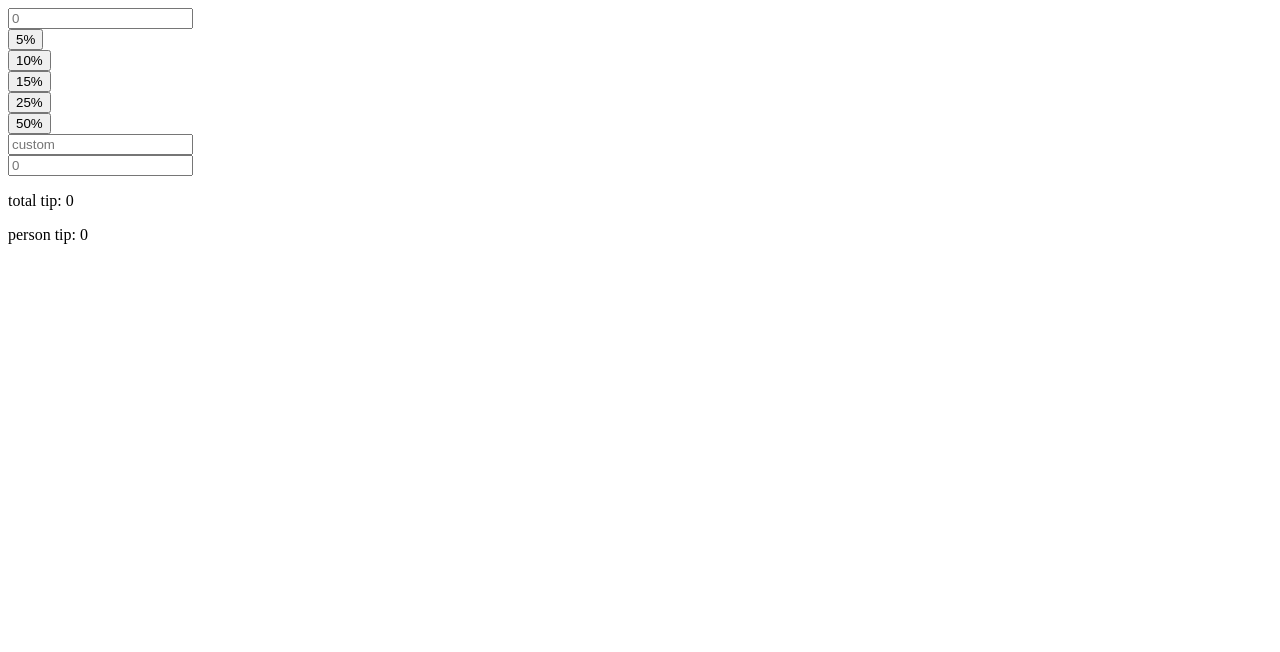
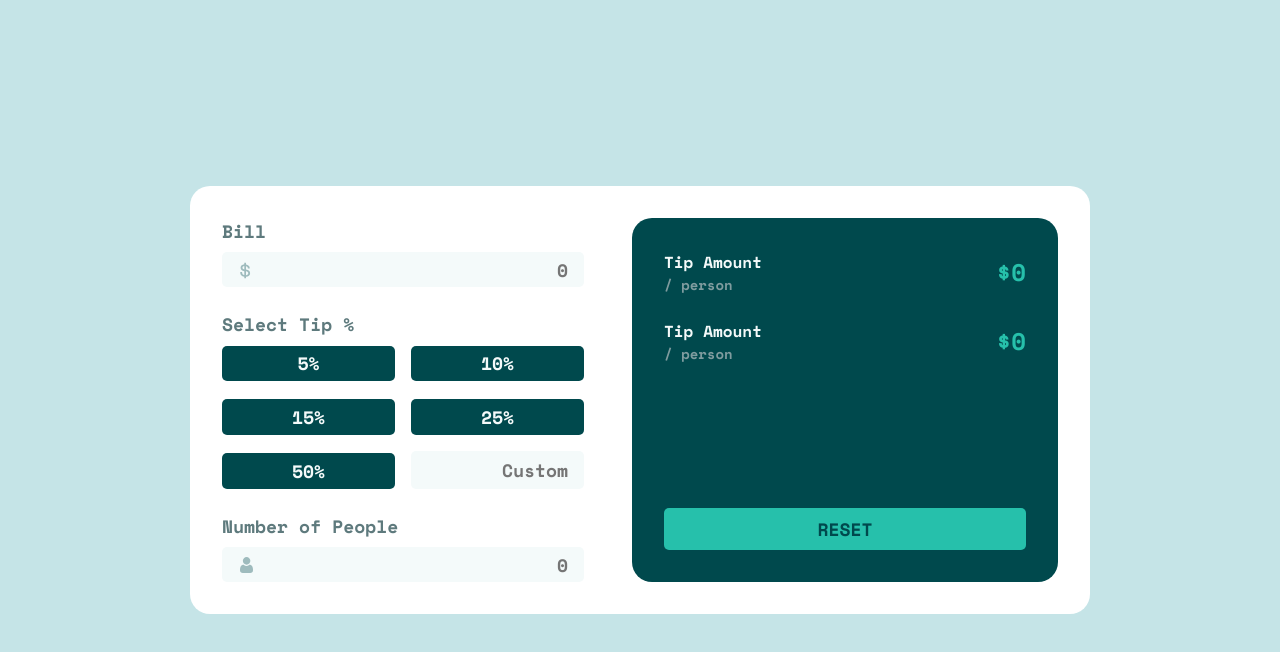
Before and after one commit to matiasluduena23/tip-calculator, a React (Vite) app: page / in a window 1280 px wide. Shown: the top 652 px of the page. Built offline with nearby package versions, Linux system fonts and the light colour scheme.

Commit message:
add style

```diff
--- a/src/App.jsx
+++ b/src/App.jsx
@@ -1,7 +1,11 @@
 import { useEffect, useState } from "react";
 import { useForm } from "react-hook-form";
 import Input from "./components/Input";
-import Button from "./components/Button";
+import Result from "./components/Result";
+import GridButton from "./components/GridButton";
+import styles from "./style/app.module.css";
+import iconDollar from "./assets/icon-dollar.svg";
+import iconPerson from "./assets/icon-person.svg";
 
 function App() {
   const [totalTip, setTotaltip] = useState();
@@ -14,7 +18,6 @@ function App() {
     formState: { errors },
     watch,
     trigger,
-    reset,
   } = useForm();
 
   const handleClick = (data) => {
@@ -38,34 +41,36 @@ function App() {
     !percentage && (setpersonTip(), setTotaltip());
   };
 
-  const handleButtonClick = (even) => {
-    setPercentage(even.target.value);
-  };
+  return (
+    <main className={styles.main}>
+      <h1 className={styles.title}></h1>
+      <div className={styles.grid}>
+        <form onSubmit={handleSubmit(handleClick)}>
+          <Input
+            register={register}
+            name="total"
+            label="Bill"
+            errors={errors}
+            iconUrl={iconDollar}
+          />
 
-  return (
-    <>
-      <form onSubmit={handleSubmit(handleClick)}>
-        <Input register={register} label="total" errors={errors} />
+          <GridButton
+            setPercentage={setPercentage}
+            handleCuston={handleCuston}
+          />
 
-        <Button value={5} handleClick={handleButtonClick} />
-        <Button value={10} handleClick={handleButtonClick} />
-        <Button value={15} handleClick={handleButtonClick} />
-        <Button value={25} handleClick={handleButtonClick} />
-        <Button value={50} handleClick={handleButtonClick} />
+          <Input
+            register={register}
+            name="people"
+            label="Number of People"
+            errors={errors}
+            iconUrl={iconPerson}
+          />
+        </form>
 
-        <input
-          type="number"
-          name=""
-          placeholder="custom"
-          onChange={handleCuston}
-        />
-
-        <Input register={register} label="people" errors={errors} />
-      </form>
-
-      <p>total tip: {totalTip ? totalTip : 0} </p>
-      <p>person tip: {personTip ? personTip : 0} </p>
-    </>
+        <Result totalTip={totalTip} personTip={personTip} />
+      </div>
+    </main>
   );
 }
 
--- a/src/components/Button.jsx
+++ b/src/components/Button.jsx
@@ -1,7 +1,12 @@
-export default function Button({ value, handleClick }) {
+export default function Button({ value, handleClick, isClicked }) {
   return (
     <div>
-      <button value={value} type="submit" onClick={handleClick}>
+      <button
+        className={isClicked === value && "active"}
+        value={value}
+        type="submit"
+        onClick={handleClick}
+      >
         {value}%
       </button>
     </div>
--- /dev/null
+++ b/src/components/GridButton.jsx
@@ -0,0 +1,52 @@
+import Button from "./Button";
+import styles from "../style/gridButton.module.css";
+import { useState } from "react";
+
+export default function GridButton({ setPercentage, handleCuston }) {
+  const [isClicked, setIsClicked] = useState(null);
+  const handleButtonClick = (even) => {
+    setPercentage(even.target.value);
+    setIsClicked(Number(even.target.value));
+  };
+
+  return (
+    <section className={styles.section}>
+      <p className="lead-label">Select Tip %</p>
+      <div className={styles.grid}>
+        <Button
+          value={5}
+          handleClick={handleButtonClick}
+          isClicked={isClicked}
+        />
+        <Button
+          value={10}
+          handleClick={handleButtonClick}
+          isClicked={isClicked}
+        />
+        <Button
+          value={15}
+          handleClick={handleButtonClick}
+          isClicked={isClicked}
+        />
+        <Button
+          value={25}
+          handleClick={handleButtonClick}
+          isClicked={isClicked}
+        />
+        <Button
+          value={50}
+          handleClick={handleButtonClick}
+          isClicked={isClicked}
+        />
+
+        <input
+          type="number"
+          name=""
+          dir="rtl"
+          placeholder="Custom"
+          onChange={handleCuston}
+        />
+      </div>
+    </section>
+  );
+}
--- a/src/components/Input.jsx
+++ b/src/components/Input.jsx
@@ -1,11 +1,17 @@
-export default function Input({ register, label, errors }) {
+import styles from "../style/input.module.css";
+
+export default function Input({ register, label, name, errors, iconUrl }) {
   return (
     <div>
+      <p className="lead-label">{label}</p>
+      <div className={styles.wrapInput}>
         <input
+          className={`${styles.input} ${errors[name] && styles.errorInput} `}
           type="number"
           placeholder="0"
+          dir="rtl"
           step="0.01"
-        {...register(label, {
+          {...register(name, {
             required: {
               value: true,
               message: "Can´t be Zero",
@@ -16,7 +22,11 @@ export default function Input({ register, label, errors }) {
             },
           })}
         />
-      {errors[label] && <span>{errors[label].message}</span>}
+        <img className={styles.img} src={iconUrl} alt="icon input" />
+        {errors[name] && (
+          <span className={styles.errorSpan}>{errors[name].message}</span>
+        )}
+      </div>
     </div>
   );
 }
--- /dev/null
+++ b/src/components/Result.jsx
@@ -0,0 +1,25 @@
+import styles from "../style/result.module.css";
+export default function Result({ totalTip, personTip }) {
+  return (
+    <section className={styles.section}>
+      <div className={styles.wrapSection}>
+        <div className={styles.flex}>
+          <div className={styles.wrapContent}>
+            <p>Tip Amount</p>
+            <p>/ person</p>
+          </div>
+          <p className={styles.price}>${totalTip ? totalTip : 0}</p>
+        </div>
+        <div className={styles.flex}>
+          <div className={styles.wrapContent}>
+            <p>Tip Amount</p>
+            <p>/ person</p>
+          </div>
+          <p className={styles.price}>${personTip ? personTip : 0}</p>
+        </div>
+      </div>
+
+      <button className={styles.button}>reset</button>
+    </section>
+  );
+}
--- /dev/null
+++ b/src/style/app.module.css
@@ -0,0 +1,22 @@
+.grid {
+  display: flex;
+  flex-direction: column;
+  gap: 3rem;
+  gap: 3rem;
+  background-color: white;
+  padding: 2rem;
+  max-width: 400px;
+  margin-inline: auto;
+  border-radius: 20px;
+}
+
+@media (min-width: 900px) {
+  .grid {
+    flex-direction: row;
+    max-width: 900px;
+  }
+
+  .grid > * {
+    flex: 1;
+  }
+}
--- /dev/null
+++ b/src/style/gridButton.module.css
@@ -0,0 +1,9 @@
+.section {
+  margin-block: 1.5rem;
+}
+
+.grid {
+  display: grid;
+  grid-template-columns: repeat(2, minmax(0, 1fr));
+  gap: 1rem;
+}
--- /dev/null
+++ b/src/style/index.css
@@ -0,0 +1,72 @@
+@import url("https://fonts.googleapis.com/css2?family=Space+Mono:wght@700&display=swap");
+
+*,
+*::after,
+*::before {
+  margin: 0;
+  padding: 0;
+  box-sizing: border-box;
+}
+
+:root {
+  --cyan: hsl(172, 67%, 45%);
+  --dark-cyan: hsl(183, 100%, 15%);
+  --dark-grayis-cyan: hsl(186, 14%, 43%);
+  --gayish-cyan: hsl(184, 14%, 56%);
+  --light-grayish-cyan: hsl(185, 41%, 84%);
+  --very-light-grayish-cyan: hsl(189, 41%, 97%);
+  --white: hsl(0, 0%, 100%);
+}
+
+body {
+  font-size: 24px;
+  font-family: "Space Mono", monospace;
+  display: grid;
+  align-content: center;
+  min-height: 100vh;
+  background-color: var(--light-grayish-cyan);
+}
+
+input,
+button {
+  font-family: inherit;
+  padding: 0.3rem 1rem;
+  font-size: 18px;
+  cursor: pointer;
+}
+
+input {
+  border: none;
+  background-color: hsl(189, 41%, 97%);
+  width: 100%;
+  border-radius: 5px;
+  color: hsl(183, 100%, 15%);
+}
+
+input:focus {
+  outline: none !important;
+  border: 2px solid var(--cyan);
+}
+
+button {
+  width: 100%;
+  background-color: var(--dark-cyan);
+  color: var(--very-light-grayish-cyan);
+  border: none;
+  border-radius: 5px;
+}
+
+button:hover {
+  background-color: var(--light-grayish-cyan);
+}
+
+button.active {
+  background-color: var(--cyan);
+  color: var(--dark-cyan);
+}
+
+.lead-label {
+  color: hsl(186, 14%, 43%);
+  font-size: 18px;
+  margin-bottom: 6px;
+}
--- /dev/null
+++ b/src/style/input.module.css
@@ -0,0 +1,21 @@
+.wrapInput {
+  position: relative;
+}
+
+.img {
+  position: absolute;
+  top: 12px;
+  left: 18px;
+}
+
+.errorInput {
+  border: 2px solid tomato;
+}
+
+.errorSpan {
+  position: absolute;
+  color: tomato;
+  font-size: 14px;
+  left: 2px;
+  bottom: -20px;
+}
--- /dev/null
+++ b/src/style/result.module.css
@@ -0,0 +1,36 @@
+.section {
+  background-color: hsl(183, 100%, 15%);
+  border-radius: 20px;
+  padding: 2rem;
+  display: flex;
+  flex-direction: column;
+  justify-content: space-between;
+}
+
+.flex {
+  display: flex;
+  align-items: center;
+  justify-content: space-between;
+  margin-bottom: 1.5rem;
+}
+
+.wrapContent p:first-child {
+  color: hsl(189, 41%, 97%);
+  font-size: 16px;
+}
+
+.wrapContent p:last-child {
+  color: hsl(184, 14%, 56%);
+  font-size: 14px;
+}
+
+.price {
+  color: hsl(172, 67%, 45%);
+}
+
+.button {
+  background-color: hsl(172, 67%, 45%);
+  color: hsl(183, 100%, 15%);
+  text-transform: uppercase;
+  padding-block: 0.5rem;
+}
```
Also changed, not shown: src/main.jsx (+7 -6 lines), src/assets/icon-dollar.svg (renamed from public/images/icon-dollar.svg), src/assets/icon-person.svg (renamed from public/images/icon-person.svg). Lines whose indentation alone changed are shown as unchanged.
